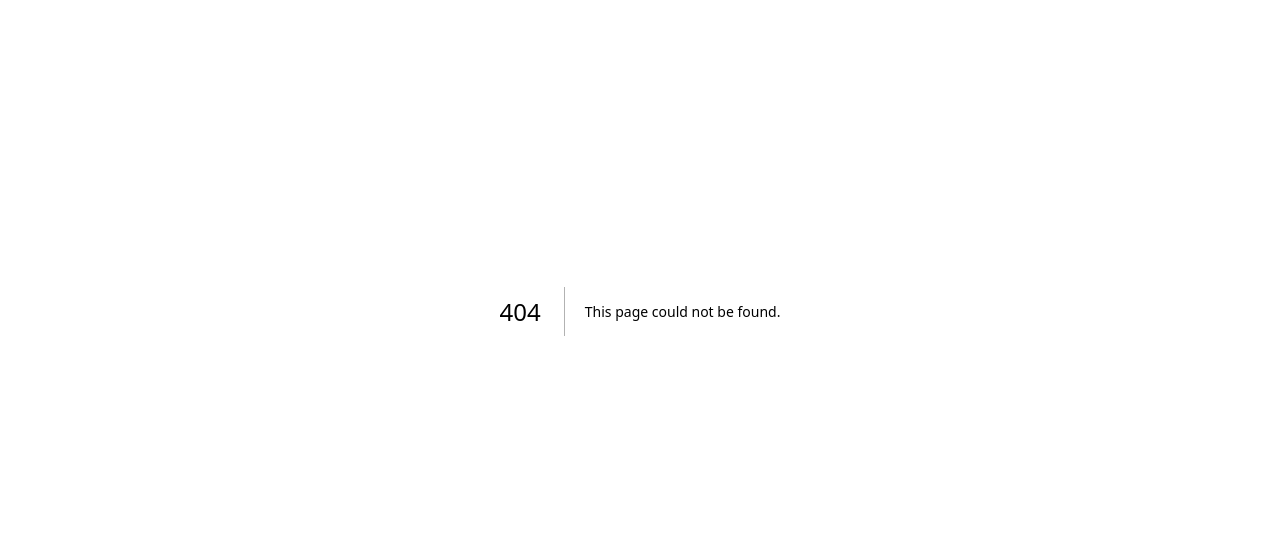
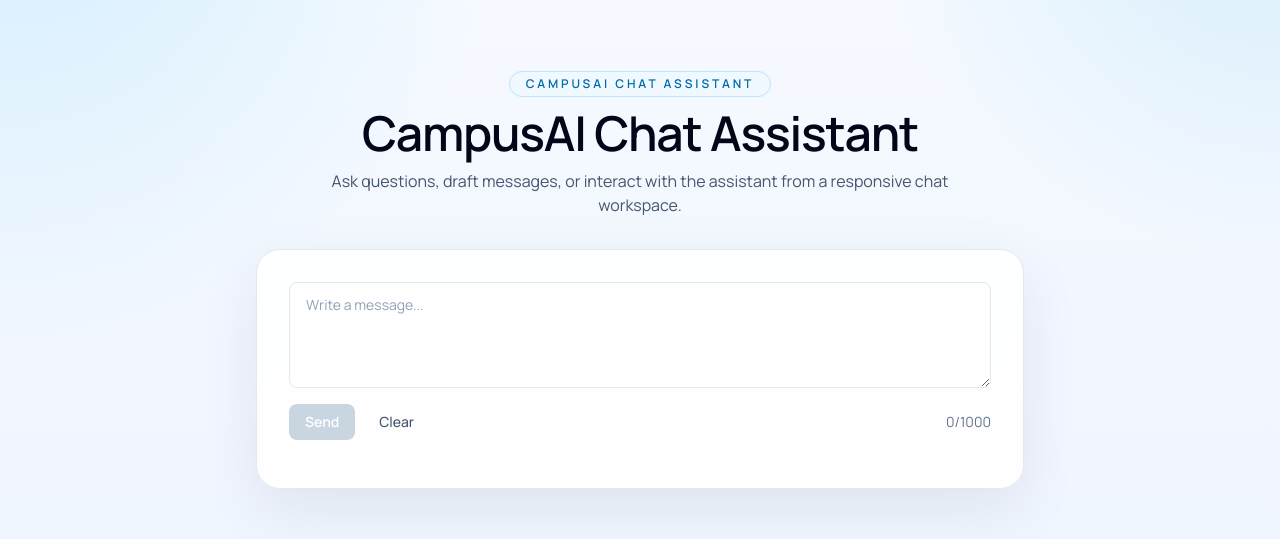
Before and after one commit to rishi08057/Campus-AI, a Next.js app: page /chat in a window 1280 px wide. Before the commit this address had no page. Shown: the part 166-705 px from the top of the page. Built offline with nearby package versions, Linux system fonts and the light colour scheme; no server answers.

Commit message:
chat integration

```diff
--- /dev/null
+++ b/src/app/chat/page.tsx
@@ -0,0 +1,26 @@
+import { Container } from "@/components/ui/Container";
+import { ChatBox } from "@/components/chat/ChatBox";
+
+export default function ChatPage() {
+  return (
+    <Container className="flex min-h-[calc(100vh-4rem)] items-center py-12 sm:py-16">
+      <div className="mx-auto w-full max-w-3xl space-y-8">
+        <header className="text-center space-y-3">
+          <span className="inline-flex rounded-full border border-sky-200 bg-sky-50 px-4 py-1 text-xs font-semibold uppercase tracking-[0.24em] text-sky-700">
+            CampusAI Chat Assistant
+          </span>
+          <h1 className="text-3xl font-semibold tracking-tight text-slate-950 sm:text-4xl lg:text-5xl">
+            CampusAI Chat Assistant
+          </h1>
+          <p className="mx-auto max-w-2xl text-sm leading-6 text-slate-600 sm:text-base">
+            Ask questions, draft messages, or interact with the assistant from a responsive chat workspace.
+          </p>
+        </header>
+
+        <section className="rounded-3xl border border-slate-200 bg-white/90 p-4 shadow-[0_18px_60px_rgba(15,23,42,0.08)] backdrop-blur sm:p-6 lg:p-8">
+          <ChatBox className="w-full" />
+        </section>
+      </div>
+    </Container>
+  );
+}
```
